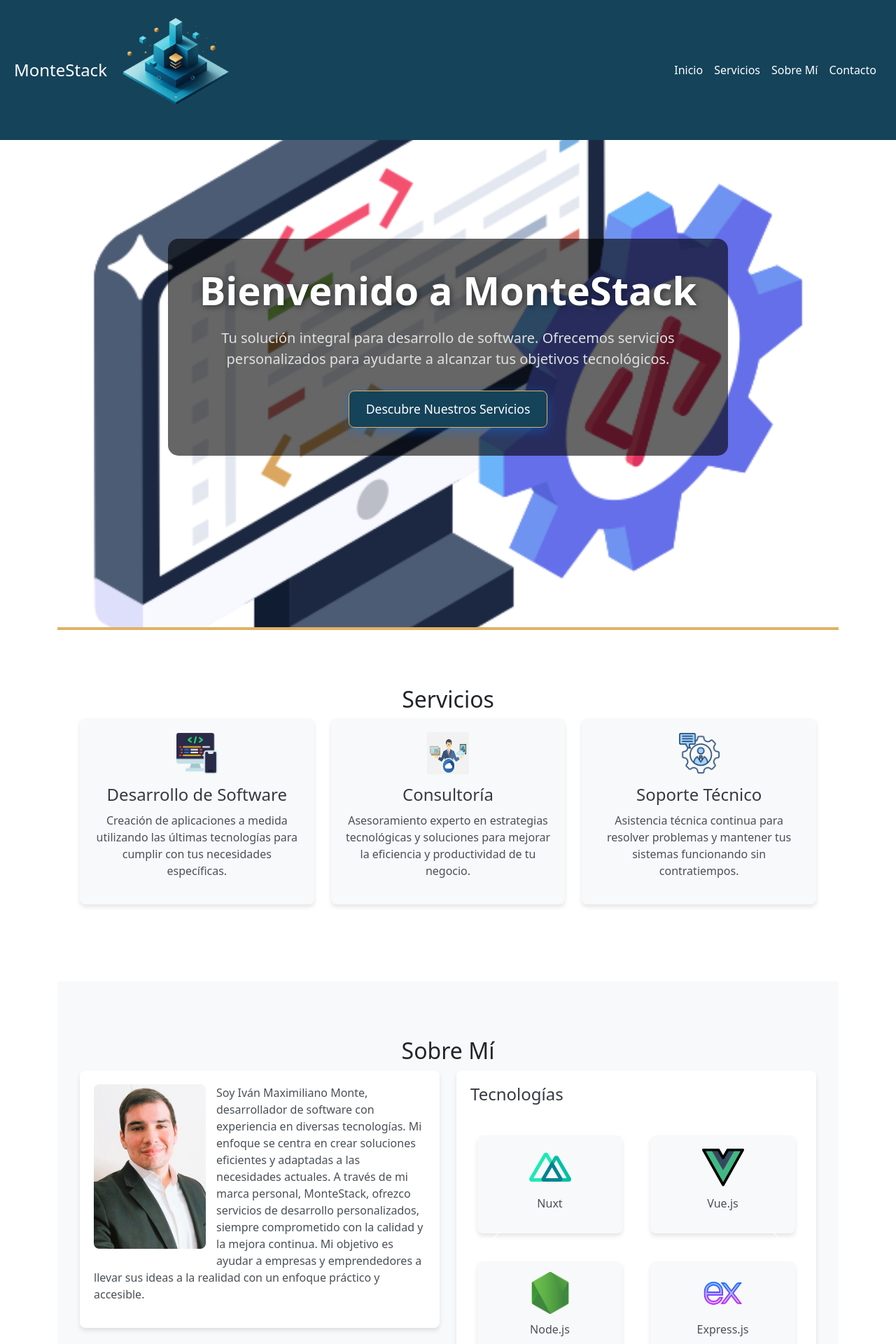
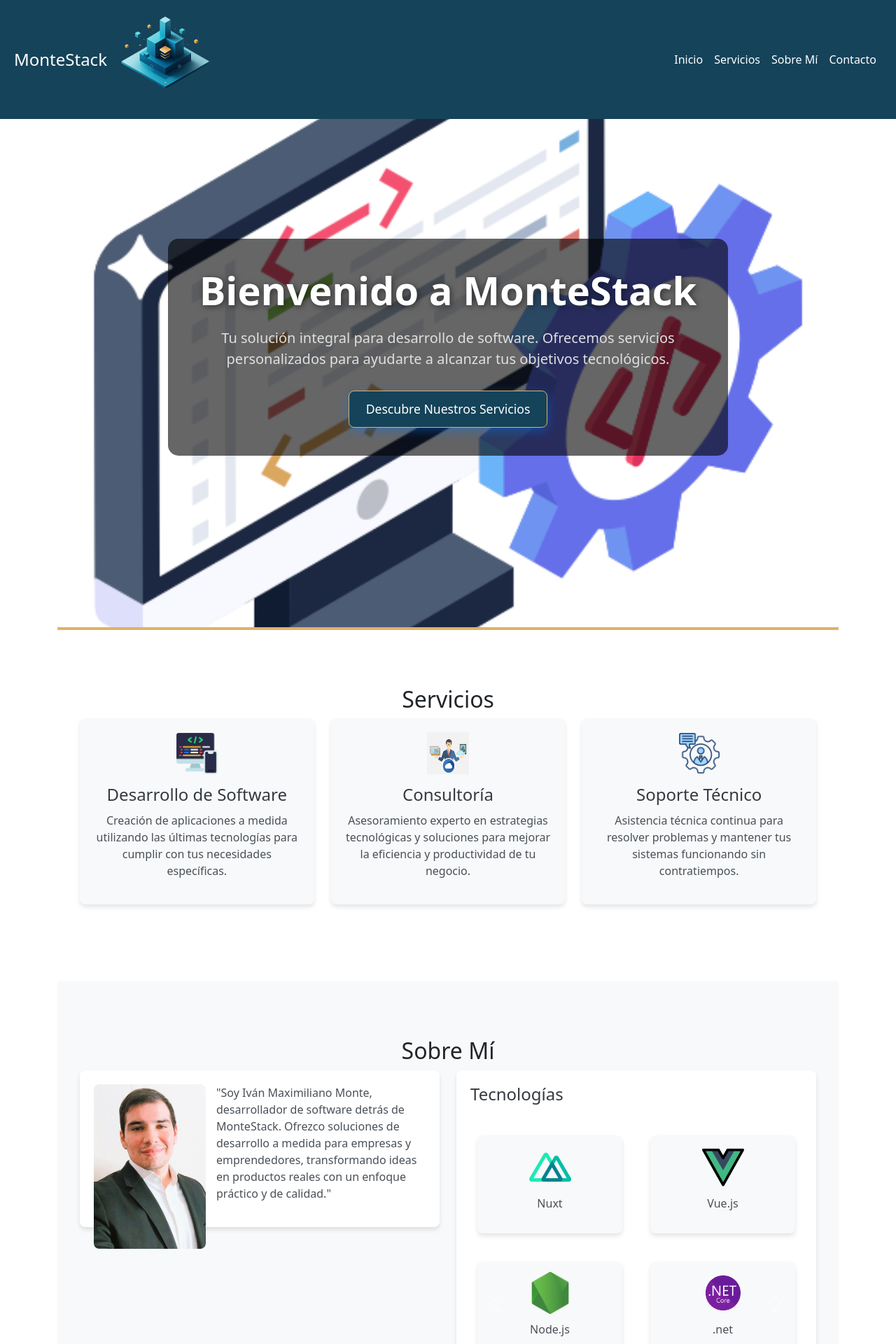
Before and after one commit to ivanMax11/website, a Vue app in the folder frontend/: page / in a window 1280 px wide. Shown: the top 1920 px of the page at 70% size. Built offline with nearby package versions, Linux system fonts and the light colour scheme; what vue-scrollactive would draw is missing.

Commit message:
Fixing backend {security} and responsive styles

```diff
--- a/frontend/src/components/HeaderComponent.vue
+++ b/frontend/src/components/HeaderComponent.vue
@@ -70,10 +70,10 @@ export default {
 }
 
 .navbar-brand .logo {
-  width: 180px;
+  width: 150px;
   height: auto;
   margin-left: 10px;
-  transform: translateY(-15px);
+  transform: translateY(-12px);
 }
 
 .navbar-nav .nav-link {
--- a/frontend/src/components/HomeComponent.vue
+++ b/frontend/src/components/HomeComponent.vue
@@ -60,13 +60,9 @@
                 <img src="ivanProf.jpeg" alt="Iván Maximiliano Monte" class="about-me-image" />
                 <div class="about-me-text">
                   <p>
-                    Soy Iván Maximiliano Monte, desarrollador de software con experiencia en diversas tecnologías.
-                    Mi enfoque se centra en crear soluciones eficientes y adaptadas a las necesidades actuales. A través
-                    de
-                    mi marca personal, MonteStack, ofrezco servicios de desarrollo personalizados, siempre comprometido
-                    con
-                    la calidad y la mejora continua. Mi objetivo es ayudar a empresas y emprendedores a llevar sus
-                    ideas a la realidad con un enfoque práctico y accesible.
+                    "Soy Iván Maximiliano Monte, desarrollador de software detrás de MonteStack. Ofrezco soluciones de
+                    desarrollo a medida para empresas y emprendedores, transformando ideas en productos reales con un
+                    enfoque práctico y de calidad."
                   </p>
                 </div>
               </div>
@@ -109,6 +105,10 @@
                         <div class="skill">
                           <img src="/icons/nodejs.png" alt="Node.js" class="skill-icon" />
                           <p>Node.js</p>
+                        </div>
+                        <div class="skill">
+                          <img src="/icons/.net.png" alt="net" class="skill-icon" />
+                          <p>.net</p>
                         </div>
                         <div class="skill">
                           <img src="/icons/express.png" alt="Express.js" class="skill-icon" />
@@ -211,34 +211,27 @@
               <label for="name" class="form-label">Nombre</label>
               <input type="text" v-model="form.name" class="form-control" id="name" required
                 :class="{ 'is-invalid': formErrors.name }">
-              <div v-if="formErrors.name" class="invalid-feedback">
-                {{ formErrors.name }}
-              </div>
+              <div v-if="formErrors.name" class="invalid-feedback">{{ formErrors.name }}</div>
             </div>
             <div class="mb-3">
               <label for="email" class="form-label">Email</label>
               <input type="email" v-model="form.email" class="form-control" id="email" required
                 :class="{ 'is-invalid': formErrors.email }">
-              <div v-if="formErrors.email" class="invalid-feedback">
-                {{ formErrors.email }}
-              </div>
+              <div v-if="formErrors.email" class="invalid-feedback">{{ formErrors.email }}</div>
             </div>
             <div class="mb-3">
               <label for="phone" class="form-label">Teléfono</label>
               <input type="text" v-model="form.phone" class="form-control" id="phone"
                 :class="{ 'is-invalid': formErrors.phone }">
-              <div v-if="formErrors.phone" class="invalid-feedback">
-                {{ formErrors.phone }}
-              </div>
+              <div v-if="formErrors.phone" class="invalid-feedback">{{ formErrors.phone }}</div>
             </div>
             <div class="mb-3">
               <label for="message" class="form-label">Mensaje</label>
               <textarea v-model="form.message" class="form-control" id="message" rows="3" required
                 :class="{ 'is-invalid': formErrors.message }"></textarea>
-              <div v-if="formErrors.message" class="invalid-feedback">
-                {{ formErrors.message }}
-              </div>
+              <div v-if="formErrors.message" class="invalid-feedback">{{ formErrors.message }}</div>
             </div>
+            <!-- Implementa aquí tu reCAPTCHA -->
             <button type="submit" class="btn btn-primary">Enviar</button>
           </form>
           <div v-if="successMessage" class="alert alert-success mt-3" role="alert">
```
Also changed, not shown: 9 other files (tests, documents, lock files or other folders).
